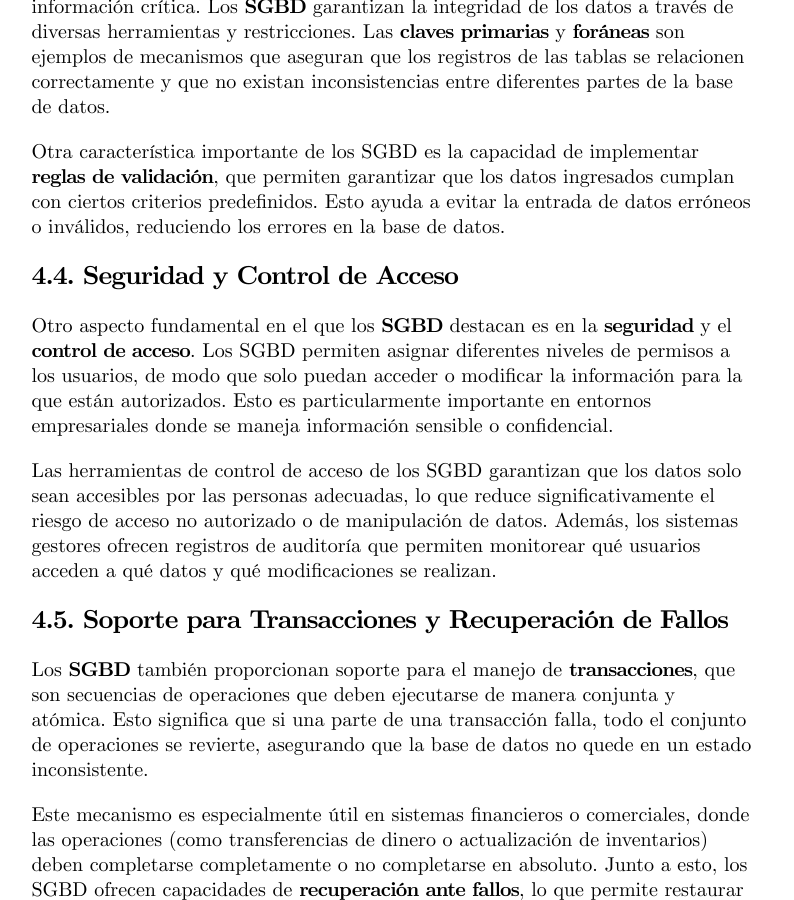
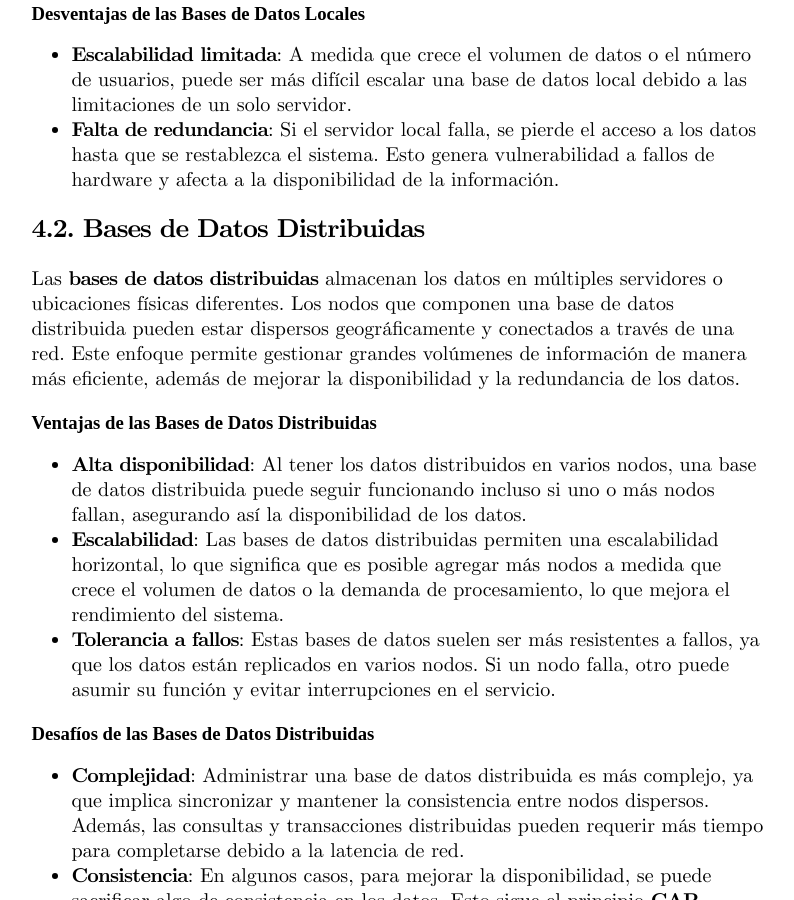
Before and after one commit to TeoRojas/teorojas.github.io, a Jekyll site: the page built from bases-de-datos/UD01-teoria.md, in a window 1280 px wide and 900 px high, scrolled down 8462 px. Shown: the whole window, without its empty margins (242-1036 px from the left). Built offline with Jekyll 4.4.1, drawn with Linux system fonts in a browser that asks for light colours; nearby versions of some CDN libraries; some of the changed text lies outside the part shown.

Commit message:
UD01.Added exercises and reformulated point 4

```diff
--- a/bases-de-datos/UD01-teoria.md
+++ b/bases-de-datos/UD01-teoria.md
@@ -8,14 +8,15 @@ abstract: Sinopsis de la unidad 01
 ---
 
 # Índice
-1. Introducción.
-2. Sistemas de Almacenamiento Lógico y sus Características (CEa).
-3. Modelos de Bases de Datos: Relacionales, No Relacionales y Otros (CEb).
-4. Bases de Datos según la Ubicación de la Información: Locales y Distribuidas (CEc, CEg).
-5. La Utilidad de los Sistemas Gestores de Bases de Datos (SGBD) (CEd).
-6. Clasificación de los Sistemas Gestores de Bases de Datos (CEe).
-7. Elementos de un Sistema Gestor de Bases de Datos y su Función (CEf).
-8. Fragmentación de la Información y Políticas de Distribución (CEh).
+1. [Introducción](#1-introducción)
+2. [Sistemas de Almacenamiento Lógico y sus Características (CEa)](#2-sistemas-de-almacenamiento-lógico-y-sus-características)
+3. [Modelos de Bases de Datos: Relacionales, No Relacionales y Otros (CEb)](#3-modelos-de-bases-de-datos-relacionales-no-relacionales-y-otros)
+4. [Bases de Datos según la Ubicación de la Información: Locales y Distribuidas (CEc, CEg)](#4-bases-de-datos-según-la-ubicación-de-la-información-locales-y-distribuidas)
+5. [La Utilidad de los Sistemas Gestores de Bases de Datos (SGBD) (CEd)](#5-la-utilidad-de-los-sistemas-gestores-de-bases-de-datos-sgbd)
+6. [Clasificación de los Sistemas Gestores de Bases de Datos (CEe)](#6-clasificación-de-los-sistemas-gestores-de-bases-de-datos-sgbd)
+7. [Elementos de un Sistema Gestor de Bases de Datos y su Función (CEf)](#7-elementos-de-un-sistema-gestor-de-bases-de-datos-y-su-función)
+8. [Fragmentación de la Información y Políticas de Distribución (CEh)](#8-fragmentación-de-la-información-y-políticas-de-distribución)
+
 
 # 1. Introducción
 
@@ -32,6 +33,8 @@ Este capítulo se centrará en analizar los **elementos clave de las bases de da
 Además, profundizaremos en las diferencias entre los distintos tipos de bases de datos según su **modelo de datos** y su **ubicación**, y clasificaremos los **Sistemas Gestores de Bases de Datos** en función de su arquitectura y funcionalidad. Esto nos permitirá reconocer la importancia de cada uno de los elementos que componen un SGBD y cómo su correcta implementación puede mejorar el rendimiento y la eficiencia de una base de datos.
 
 En resumen, este capítulo proporcionará una visión completa y detallada sobre las bases de datos, sus componentes, y la importancia de los SGBD en la gestión de la información, con el fin de que el lector sea capaz de analizar, diseñar y gestionar bases de datos de manera efectiva.
+
+---
 
 ***Ejercicio 1.1:*** *Debate sobre el papel de los SGBD en la vida cotidiana. Identifica y discute diferentes aplicaciones de bases de datos en la vida diaria (redes sociales, sistemas bancarios, aplicaciones móviles, etc.). Dividirse en grupos y elegir un sistema en particular para analizar cómo las bases de datos juegan un papel crucial en su funcionamiento.*
 
@@ -70,6 +73,13 @@ A lo largo de este capítulo, hemos empezado a reconocer cómo el almacenamiento
 
 Con esto en mente, en los siguientes apartados exploraremos más profundamente cómo estos **SGBD** clasifican, organizan y gestionan los datos, evaluando su utilidad y las diferentes arquitecturas que existen para soportar una gran variedad de aplicaciones empresariales.
 
+---
+
+***Ejercicio 2.1:*** *Diseña un diagrama de almacenamiento lógico en tabla.
+Piensa en la base de datos de una tienda online, y diseña un diagrama básico de las tablas que crees que se necesitarían teniendo en cuenta las 3 entidades siguientes: clientes, productos, pedidos. Deberas pensar en cómo organizar los datos lógicamente, si tuvieses que escoger un dato clave de cada entidad, ¿cuál sería?. Si tuvieses que escoger un dato que relacione a las entidades, ¿cuál sería?. ¿Cómo crees que se relacionarían las entidades?. (No te preocupes si no se te ocurre nada, esto se verá con detenimiento en los próximos temas).*
+
+***Ejercicio 2.2:*** *Imagina una tabla de datos ficticia organizada en índices. Luego, imagina consultas (por ejemplo, "buscar todos los pedidos realizados por un cliente") y explica cómo crees que los índices mejoran el tiempo de consulta.*
+
 # 3. Modelos de Bases de Datos: Relacionales, No Relacionales y Otros
 
 La evolución de las bases de datos ha dado lugar a una diversidad de modelos que buscan resolver diferentes necesidades y desafíos en la gestión de la información. En este apartado, exploraremos los principales **modelos de bases de datos**, sus características, y cómo estos se adaptan a distintos contextos de uso. Los modelos más comunes incluyen las bases de datos **relacionales** y **no relacionales**, pero también existen otros modelos híbridos o específicos para ciertos tipos de aplicaciones. Entender las diferencias entre estos modelos es fundamental para seleccionar el adecuado según las necesidades de cada proyecto.
@@ -107,50 +117,76 @@ Por su parte, las **bases de datos NoSQL** son ideales para aplicaciones que req
 
 La elección del **modelo de bases de datos** adecuado depende de varios factores, como el tipo de datos que se manejará, los requisitos de escalabilidad y consistencia, y las características específicas del sistema a desarrollar. En aplicaciones donde la integridad y la consistencia de los datos son primordiales, como en sistemas financieros o de gestión empresarial, el **modelo relacional** será la opción más adecuada. Por el contrario, en aplicaciones que requieren manejar grandes volúmenes de datos no estructurados o semiestructurados y que demandan una alta disponibilidad, las bases de datos **NoSQL** serán la mejor elección.
 
+---
 
-# 4. La Utilidad de los Sistemas Gestores de Bases de Datos (SGBD)
+***Ejercicio 3.1:*** *Investiga en internet sobre un sistema de base de datos relacional (como MySQL) y otro NoSQL (como MongoDB). Luego, realizar una breve presentación donde expliques las ventajas y desventajas de cada uno y propon casos en los que usarías cada modelo.*
 
-Los **Sistemas Gestores de Bases de Datos (SGBD)** han transformado la forma en que las organizaciones gestionan y manipulan grandes cantidades de información. Estos sistemas ofrecen un conjunto de herramientas y servicios que permiten gestionar, consultar y mantener la integridad de los datos de manera eficiente. A lo largo de este apartado, evaluaremos la utilidad de los SGBD y su impacto en diferentes entornos, desde pequeñas aplicaciones hasta complejos sistemas empresariales.
+# 4. Bases de Datos según la Ubicación de la Información: Locales y Distribuidas
 
-## 4.1. Gestión Centralizada de la Información
+La forma en que se distribuye la información en una base de datos afecta directamente tanto al rendimiento como a la accesibilidad y la disponibilidad de los datos. Las **bases de datos** pueden clasificarse en **locales** o **distribuidas** dependiendo de dónde se almacenen los datos y cómo se accede a ellos. En este apartado, examinaremos ambos tipos y sus características, así como la creciente relevancia de las bases de datos distribuidas en entornos empresariales modernos.
 
-Una de las principales utilidades de un **SGBD** es la capacidad de gestionar grandes volúmenes de información de manera **centralizada**. En lugar de tener múltiples sistemas independientes para gestionar datos, los SGBD consolidan todos los datos en una única plataforma. Esto facilita enormemente las tareas de mantenimiento, ya que permite a los administradores gestionar todos los datos desde un solo lugar, garantizando que los datos sean accesibles y estén actualizados en tiempo real.
+## 4.1. Bases de Datos Locales
 
-La centralización también mejora la **coherencia** de los datos, ya que las modificaciones realizadas en una parte del sistema se reflejan de inmediato en todo el conjunto de datos. Esto evita inconsistencias y redundancias, que son comunes en sistemas descentralizados o en aquellos que no utilizan una base de datos central.
+Las **bases de datos locales** son aquellas en las que toda la información se encuentra almacenada en un único servidor o ubicación física. Este tipo de bases de datos es común en entornos más pequeños o centralizados, donde no se requiere una distribución geográfica de los datos. Un ejemplo típico de una base de datos local es un sistema que corre en un solo servidor en el centro de datos de una empresa.
 
-## 4.2. Eficiencia en la Consulta y Manipulación de Datos
+### Ventajas de las Bases de Datos Locales
 
-Los **SGBD** proporcionan mecanismos eficientes para realizar **consultas** y **manipulaciones** de datos. El uso de lenguajes como **SQL** permite que los usuarios accedan rápidamente a grandes cantidades de datos, realicen búsquedas complejas, y extraigan la información relevante en cuestión de segundos. Esta capacidad de consulta eficiente es especialmente útil en entornos empresariales donde se requiere analizar grandes volúmenes de datos para tomar decisiones estratégicas.
+- **Simplicidad**: Las bases de datos locales son más fáciles de gestionar, ya que los datos están centralizados en un único servidor o ubicación, lo que simplifica la administración y el mantenimiento.
+- **Velocidad de acceso**: En entornos controlados y centralizados, el acceso a los datos suele ser rápido, ya que no hay latencias derivadas de la distribución geográfica.
 
-Además, los **SGBD** permiten realizar operaciones de manipulación de datos (inserción, actualización y eliminación) de forma controlada y eficiente. Esto asegura que los datos se mantengan coherentes y que las operaciones concurrentes no generen inconsistencias, gracias al uso de mecanismos como **bloqueos** y **transacciones**.
+### Desventajas de las Bases de Datos Locales
 
-## 4.3. Mantenimiento de la Integridad de los Datos
+- **Escalabilidad limitada**: A medida que crece el volumen de datos o el número de usuarios, puede ser más difícil escalar una base de datos local debido a las limitaciones de un solo servidor.
+- **Falta de redundancia**: Si el servidor local falla, se pierde el acceso a los datos hasta que se restablezca el sistema. Esto genera vulnerabilidad a fallos de hardware y afecta a la disponibilidad de la información.
 
-La **integridad de los datos** es crucial para cualquier sistema que maneje información crítica. Los **SGBD** garantizan la integridad de los datos a través de diversas herramientas y restricciones. Las **claves primarias** y **foráneas** son ejemplos de mecanismos que aseguran que los registros de las tablas se relacionen correctamente y que no existan inconsistencias entre diferentes partes de la base de datos.
+## 4.2. Bases de Datos Distribuidas
 
-Otra característica importante de los SGBD es la capacidad de implementar **reglas de validación**, que permiten garantizar que los datos ingresados cumplan con ciertos criterios predefinidos. Esto ayuda a evitar la entrada de datos erróneos o inválidos, reduciendo los errores en la base de datos.
+Las **bases de datos distribuidas** almacenan los datos en múltiples servidores o ubicaciones físicas diferentes. Los nodos que componen una base de datos distribuida pueden estar dispersos geográficamente y conectados a través de una red. Este enfoque permite gestionar grandes volúmenes de información de manera más eficiente, además de mejorar la disponibilidad y la redundancia de los datos.
 
-## 4.4. Seguridad y Control de Acceso
+### Ventajas de las Bases de Datos Distribuidas
 
-Otro aspecto fundamental en el que los **SGBD** destacan es en la **seguridad** y el **control de acceso**. Los SGBD permiten asignar diferentes niveles de permisos a los usuarios, de modo que solo puedan acceder o modificar la información para la que están autorizados. Esto es particularmente importante en entornos empresariales donde se maneja información sensible o confidencial.
+- **Alta disponibilidad**: Al tener los datos distribuidos en varios nodos, una base de datos distribuida puede seguir funcionando incluso si uno o más nodos fallan, asegurando así la disponibilidad de los datos.
+- **Escalabilidad**: Las bases de datos distribuidas permiten una escalabilidad horizontal, lo que significa que es posible agregar más nodos a medida que crece el volumen de datos o la demanda de procesamiento, lo que mejora el rendimiento del sistema.
+- **Tolerancia a fallos**: Estas bases de datos suelen ser más resistentes a fallos, ya que los datos están replicados en varios nodos. Si un nodo falla, otro puede asumir su función y evitar interrupciones en el servicio.
 
-Las herramientas de control de acceso de los SGBD garantizan que los datos solo sean accesibles por las personas adecuadas, lo que reduce significativamente el riesgo de acceso no autorizado o de manipulación de datos. Además, los sistemas gestores ofrecen registros de auditoría que permiten monitorear qué usuarios acceden a qué datos y qué modificaciones se realizan.
+### Desafíos de las Bases de Datos Distribuidas
 
-## 4.5. Soporte para Transacciones y Recuperación de Fallos
+- **Complejidad**: Administrar una base de datos distribuida es más complejo, ya que implica sincronizar y mantener la consistencia entre nodos dispersos. Además, las consultas y transacciones distribuidas pueden requerir más tiempo para completarse debido a la latencia de red.
+- **Consistencia**: En algunos casos, para mejorar la disponibilidad, se puede sacrificar algo de consistencia en los datos. Esto sigue el principio **CAP** (Consistencia, Disponibilidad y Tolerancia a Particiones), en el que no se pueden garantizar los tres aspectos al mismo tiempo.
 
-Los **SGBD** también proporcionan soporte para el manejo de **transacciones**, que son secuencias de operaciones que deben ejecutarse de manera conjunta y atómica. Esto significa que si una parte de una transacción falla, todo el conjunto de operaciones se revierte, asegurando que la base de datos no quede en un estado inconsistente.
+## 4.3. Modelos de Consistencia en Bases de Datos Distribuidas
 
-Este mecanismo es especialmente útil en sistemas financieros o comerciales, donde las operaciones (como transferencias de dinero o actualización de inventarios) deben completarse completamente o no completarse en absoluto. Junto a esto, los SGBD ofrecen capacidades de **recuperación ante fallos**, lo que permite restaurar la base de datos a un estado consistente después de un error del sistema o de hardware.
+Una de las cuestiones clave en las **bases de datos distribuidas** es cómo mantener la **consistencia** de los datos a través de múltiples nodos. Existen varios modelos de consistencia:
 
-## 4.6. Escalabilidad y Rendimiento en Diferentes Entornos
+- **Consistencia Fuerte**: Garantiza que todos los nodos vean los mismos datos en todo momento. Es más costosa en términos de rendimiento, ya que requiere sincronización constante entre los nodos.
+- **Consistencia Eventual**: Los datos pueden estar temporalmente inconsistentes, pero eventualmente todos los nodos se sincronizarán. Este modelo es común en aplicaciones que requieren alta disponibilidad y escalabilidad, como las redes sociales.
+- **Consistencia Causal**: Basada en la idea de que ciertas operaciones son dependientes de otras. Las actualizaciones solo se propagan cuando tienen sentido lógico hacerlo, lo que reduce la necesidad de sincronización constante.
 
-Otra gran utilidad de los **SGBD** es su capacidad para escalar según las necesidades del sistema. En entornos empresariales, donde los volúmenes de datos pueden crecer exponencialmente, los SGBD están diseñados para soportar grandes cargas de trabajo sin comprometer el rendimiento. Muchos SGBD modernos ofrecen opciones de **escalabilidad vertical** (mejora de hardware) y **escalabilidad horizontal** (adición de servidores), lo que permite a las organizaciones crecer sin interrupciones.
+## 4.4. Utilidad de las Bases de Datos Distribuidas en Entornos Modernos
 
-El rendimiento también es un factor clave, y los **SGBD** permiten optimizar las consultas y operaciones mediante el uso de **índices**, **cachés**, y técnicas avanzadas de **particionamiento de datos**.
+Las bases de datos distribuidas son cada vez más comunes en **entornos empresariales modernos**, especialmente en aplicaciones que necesitan alta disponibilidad, escalabilidad masiva y tolerancia a fallos. Estas bases de datos permiten que empresas globales, como las de comercio electrónico y redes sociales, operen con eficacia a nivel mundial, ofreciendo a los usuarios acceso a la información de forma rápida y confiable, sin importar su ubicación.
 
-## 4.7. Flexibilidad para Integrarse con Otras Tecnologías
+Además, con el auge de los **sistemas en la nube**, muchas organizaciones están adoptando bases de datos distribuidas como parte de su infraestructura. Los proveedores de servicios en la nube, como **Amazon Web Services (AWS)**, **Microsoft Azure**, y **Google Cloud Platform**, ofrecen soluciones distribuidas que permiten almacenar y acceder a datos de manera eficiente en múltiples ubicaciones geográficas, garantizando la continuidad del servicio en caso de fallos regionales.
 
-Finalmente, los **SGBD** destacan por su **flexibilidad** para integrarse con otras tecnologías. Ya sea mediante API, servicios web o lenguajes de programación, los SGBD permiten que las aplicaciones y sistemas externos interactúen con los datos de manera sencilla y eficiente. Esta flexibilidad es esencial para integrar sistemas empresariales complejos y asegurar que todas las partes de la infraestructura de TI trabajen en conjunto de manera coherente.
+## 4.5. Comparativa entre Bases de Datos Locales y Distribuidas
+
+A la hora de elegir entre una **base de datos local** o una **base de datos distribuida**, es esencial considerar los requisitos específicos del proyecto. Las bases de datos locales son adecuadas para aplicaciones con bajos volúmenes de datos y donde la simplicidad y el control son primordiales. Sin embargo, a medida que los sistemas crecen y se distribuyen geográficamente, las bases de datos distribuidas ofrecen mayores ventajas en términos de escalabilidad, disponibilidad y tolerancia a fallos.
+
+Las bases de datos distribuidas no solo permiten manejar grandes volúmenes de datos, sino que también garantizan la continuidad del servicio y la redundancia, lo que es crítico en aplicaciones donde la **alta disponibilidad** es prioritaria.
+
+---
+
+***Ejercicio 4.1:*** *Imagina que trabajas en una pequeña empresa local que utiliza una base de datos local para gestionar sus operaciones. Sin embargo, la empresa ha decidido expandirse y abrir nuevas sedes en diferentes ciudades, lo que requerirá que los datos sean accesibles desde varios lugares geográficos.*
+1. *Enumera las principales diferencias entre el modelo actual de base de datos local y el modelo de base de datos distribuida que podría implementarse tras la expansión.*
+2. *¿Qué ventajas crees que aportaría una base de datos distribuida a la empresa tras su expansión?*
+3. *¿Cuáles serían algunos de los retos que podrían surgir al migrar de un sistema local a uno distribuido?*
+
+
+***Ejercicio 4.2:*** *A continuación, se te presentan tres escenarios en los que se manejan grandes volúmenes de información. Determina si una base de datos distribuida o una base de datos local sería más adecuada en cada uno de ellos, justificando tu respuesta:*
+
+1. *Red Social Global: Una plataforma de red social con millones de usuarios distribuidos por todo el mundo, donde los datos de los perfiles de usuarios y publicaciones deben estar accesibles en tiempo real.*
+2. *Sistema de Facturación Local: Una pequeña empresa que gestiona la facturación de sus servicios desde una única sede, y todos los empleados se conectan a la base de datos desde la misma ubicación física.*
+3. *Comercio Electrónico Internacional: Una tienda en línea con clientes en todo el mundo, que requiere manejar pedidos y consultas de productos en tiempo real, garantizando una alta disponibilidad en todos los países.*
 
 # 5. La Utilidad de los Sistemas Gestores de Bases de Datos (SGBD)
 
@@ -251,6 +287,22 @@ Cada tipo de **SGBD** tiene sus propias ventajas y desventajas, y la elección d
 ## 6.6. Tendencias Futuras en los SGBD
 
 Con el aumento exponencial de los datos y la adopción de tecnologías como **inteligencia artificial** y **big data**, los **SGBD** continúan evolucionando. Se espera que las bases de datos del futuro combinen capacidades de **almacenamiento distribuido**, procesamiento en **tiempo real**, y **machine learning** para optimizar el rendimiento y la toma de decisiones automatizada. Además, el enfoque hacia la **nube** y los sistemas **serverless** (sin servidor) seguirá creciendo, permitiendo a las organizaciones gestionar sus datos de manera más flexible y escalable.
+
+***Ejercicio 6.1:*** ***Elegir el SGBD adecuado.*** *A continuación, se presentan tres escenarios de negocio diferentes. Cada uno tiene sus propios requisitos de almacenamiento, escalabilidad y manejo de datos. Para cada escenario, selecciona el SGBD más adecuado de la lista provista, y justifica tu elección considerando las características de cada sistema.
+
+**SGBD disponibles:**
+- MySQL (relacional)
+- MongoDB (NoSQL, documental)
+- Cassandra (NoSQL, columnares distribuidos)
+- PostgreSQL (relacional avanzado)
+- Redis (NoSQL, clave-valor)
+
+**Escenarios de negocio:**
+- Tienda en línea en expansión. Una tienda en línea está experimentando un crecimiento acelerado en número de usuarios y transacciones. La tienda necesita un SGBD que maneje transacciones con seguridad, pero también **debe escalar fácilmente** para soportar la creciente cantidad de clientes y productos en el catálogo.
+
+- Aplicación móvil para mensajería en tiempo real. Se requiere una base de datos para una aplicación de mensajería instantánea, donde millones de usuarios envían y reciben mensajes en tiempo real. El sistema debe soportar **altos volúmenes de escritura**, ser altamente disponible y manejar una carga masiva distribuida a nivel global.
+
+- Sistema de gestión de inventario en tiempo real. Una empresa necesita un sistema para gestionar el inventario en tiempo real. Los productos se actualizan constantemente, y es importante que las consultas sean **extremadamente rápidas** para garantizar que siempre se refleje el estado actual de los productos disponibles.*
 
 # 7. Elementos de un Sistema Gestor de Bases de Datos y su Función
 
```
